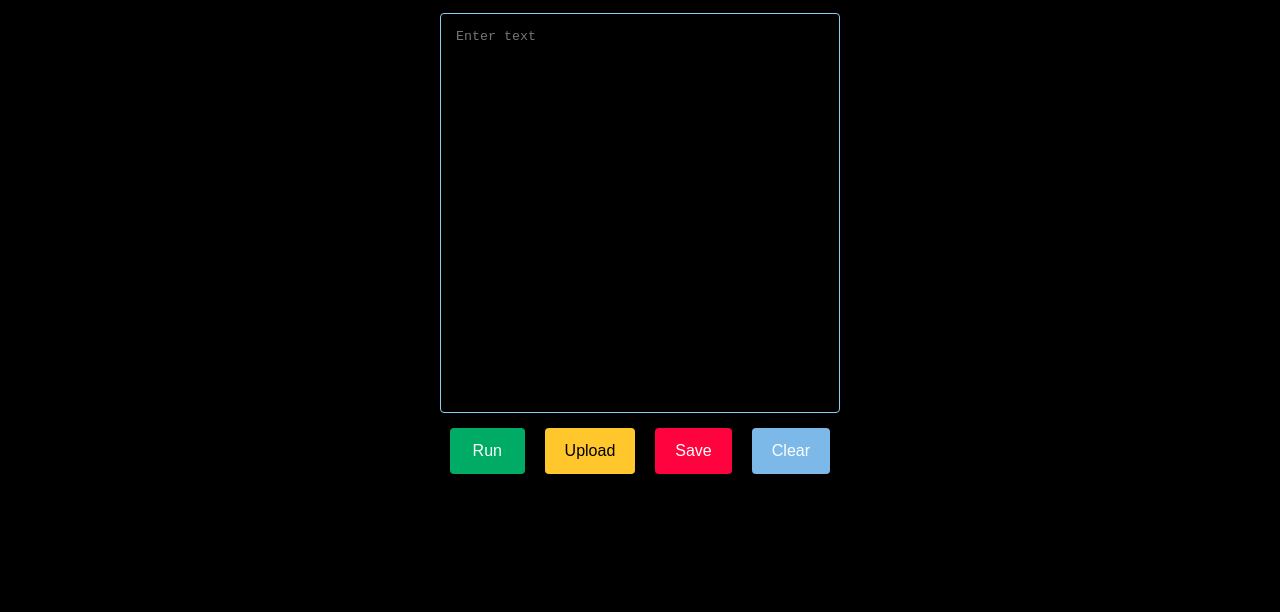
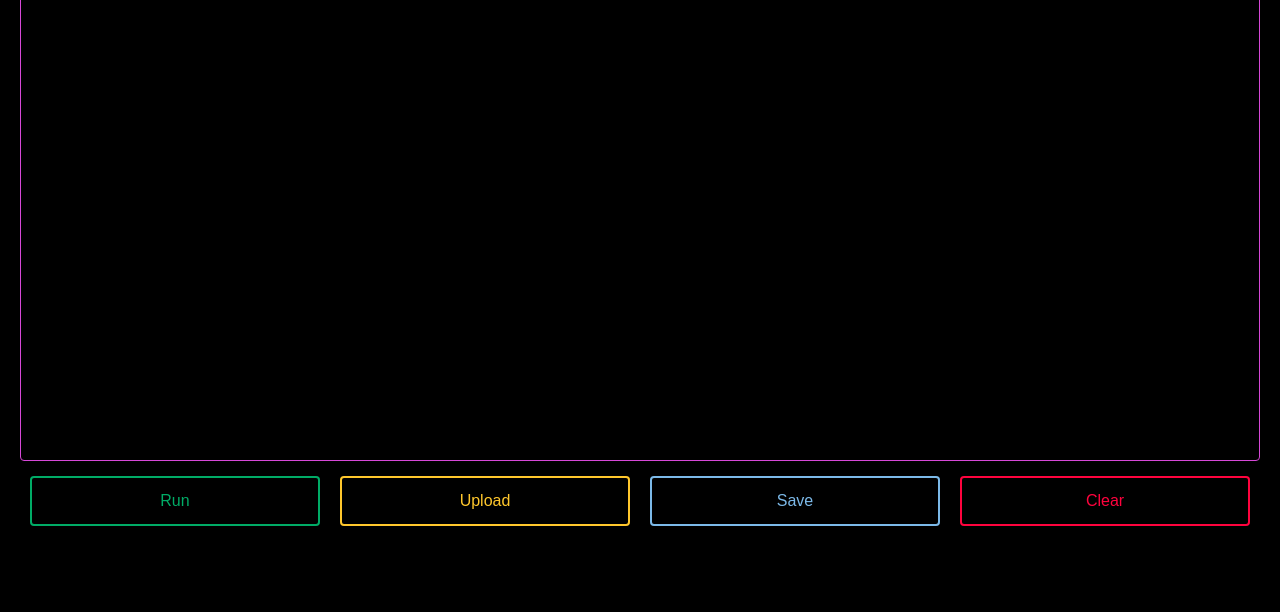
Before and after one commit to wirebits/PicoWQuack, a plain HTML site: page index.html in a window 1280 px wide. Shown: the part 188-800 px from the top of the page. Drawn offline with Linux system fonts and the light colour scheme.

Commit message:
Update index.html interface

```diff
--- a/index.html
+++ b/index.html
@@ -1,8 +1,11 @@
+<!-- Main HTML File for PicoWQuack-->
+<!-- Author - WireBits-->
+
 <!DOCTYPE html>
 <html lang="en">
 <head>
     <meta charset="UTF-8">
-    <meta name="viewport" content="width=device-width, initial-scale=1.0">
+    <meta name="viewport" content="width=device-width, initial-scale=0.8, minimal-ui">
     <title>PicoWQuack</title>
     <style>
     body {
@@ -19,7 +22,7 @@
     .container {
 		background-color: black;
 		height: auto;
-            width: 400px;
+		width: 100%;
 		padding: 20px;
 		border-radius: 8px;
 		box-shadow: 0 0 10px rgba(0, 0, 0, 0.1);
@@ -32,10 +35,11 @@
 		color: white;
 		resize: none;
 		width: 100%;
-            height: 400px;
 		max-width: 100%;
+		min-height: 500px;
+		height: auto;
 		padding: 15px;
-            border-color: #87CEEB;
+		border: 1px solid #D648D7;
 		border-radius: 4px;
 		background: #000000;
 		font-family: "Courier New", Courier, monospace;
@@ -44,29 +48,36 @@
 		overflow-y: auto;
     }
     button {
-            color: white;
+		color: #FFFFFF;
 		padding: 14px 20px;
 		margin: 5px 10px;
-            border: none;
+		border: 2px solid;
 		border-radius: 4px;
 		cursor: pointer;
 		font-size: 16px;
 		width: 25%;
     }
-        .run {
-            background-color: #00AB66;
+    #run {
+		background-color: #000000;
+		color: #00AB66;
+		border-color: #00AB66;
     }
-        .upload {
-            background-color: #FFC72C;
-            color: black;
+    #upload {
+		background-color: #000000;
+		color: #FFC72C;
+		border-color: #FFC72C;
     }
-        .save {
-            background-color: #FF033E;
+    #save {
+		background-color: #000000;
+		color: #7CB9E8;
+		border-color: #7CB9E8;
     }
-        .clear {
-            background-color: #7CB9E8;
+    #clear {
+		background-color: #000000;
+		color: #FF033E;
+		border-color: #FF033E;
     }
-        .title {
+    #title {
 		font-size: 1.5rem;
 		margin-bottom: 1rem;
 		color: white;
@@ -104,12 +115,10 @@
 		};
 		xhr.send(JSON.stringify(data));
     }
-
 	function main() {
 		var content = document.getElementById("content").value;
 		sendHttpRequest({ username: "Payload", content: content });
     }
-
 	function handleFileSelect(event) {
 		var file = event.target.files[0];
 		var reader = new FileReader();
@@ -118,7 +127,6 @@
 		};
 		reader.readAsText(file);
     }
-
 	function saveFile() {
 		var content = document.getElementById("content").value;
 		var blob = new Blob([content], { type: "text/plain;charset=utf-8" });
@@ -127,24 +135,22 @@
 		link.download = "payload.txt";
 		link.click();
     }
-
 	function clearTextArea() {
 		document.getElementById("content").value = '';
     }
-
 	function triggerFileInput() {
 		document.getElementById('fileInput').click();
 	}
     </script>
     <div class="container">
-        <div class="title">PicoWQuack</div>
-        <textarea id="content" class="textarea" placeholder="Enter text"></textarea>
+        <div id="title">PicoWQuack</div>
+        <textarea id="content" class="textarea" placeholder="Enter Mnemonics"></textarea>
         <div class="buttons">
-            <button class="run" onclick="main()">Run</button>
-            <button class="upload" onclick="triggerFileInput()">Upload</button>
+            <button id="run" onclick="main()">Run</button>
+            <button id="upload" onclick="triggerFileInput()">Upload</button>
             <input type="file" id="fileInput" onchange="handleFileSelect(event)">
-            <button class="save" onclick="saveFile()">Save</button>
-            <button class="clear" onclick="clearTextArea()">Clear</button>
+            <button id="save" onclick="saveFile()">Save</button>
+            <button id="clear" onclick="clearTextArea()">Clear</button>
         </div>
     </div>
 </body>
```
Lines whose indentation alone changed are shown as unchanged.
